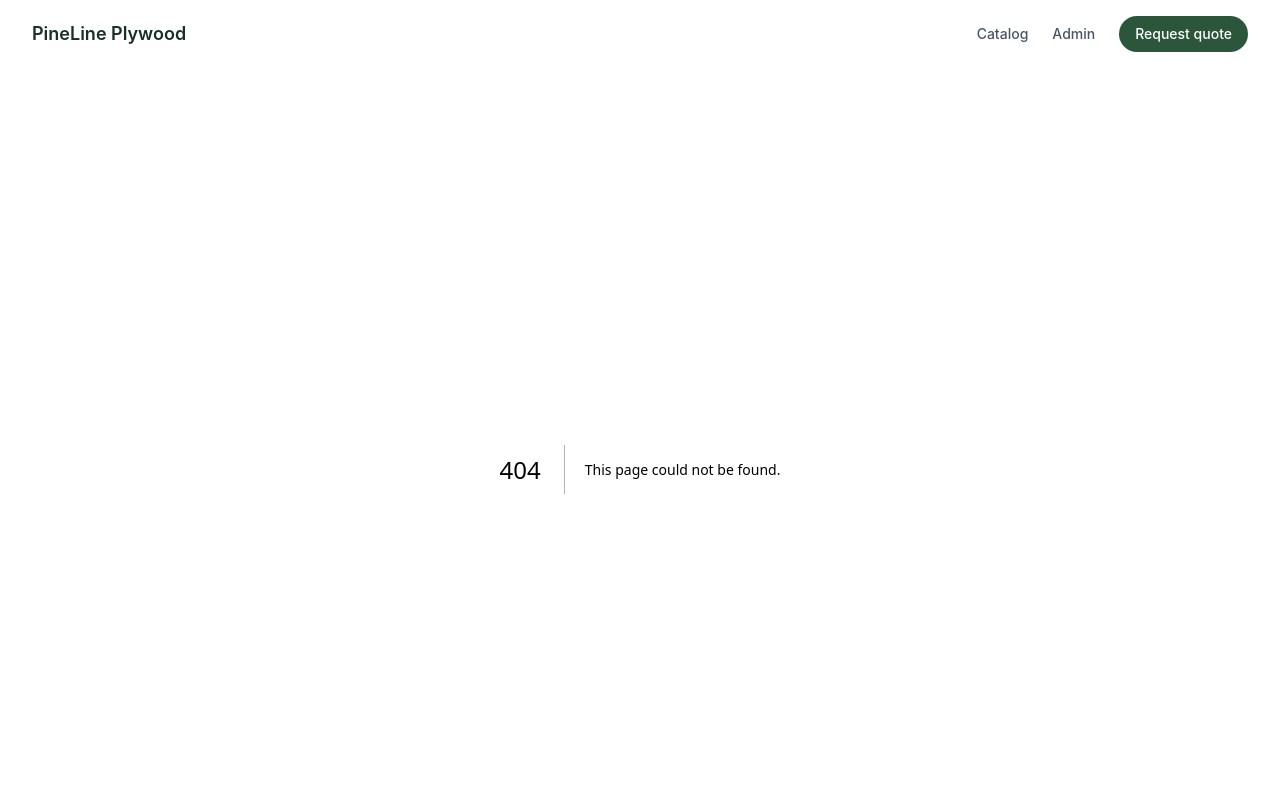
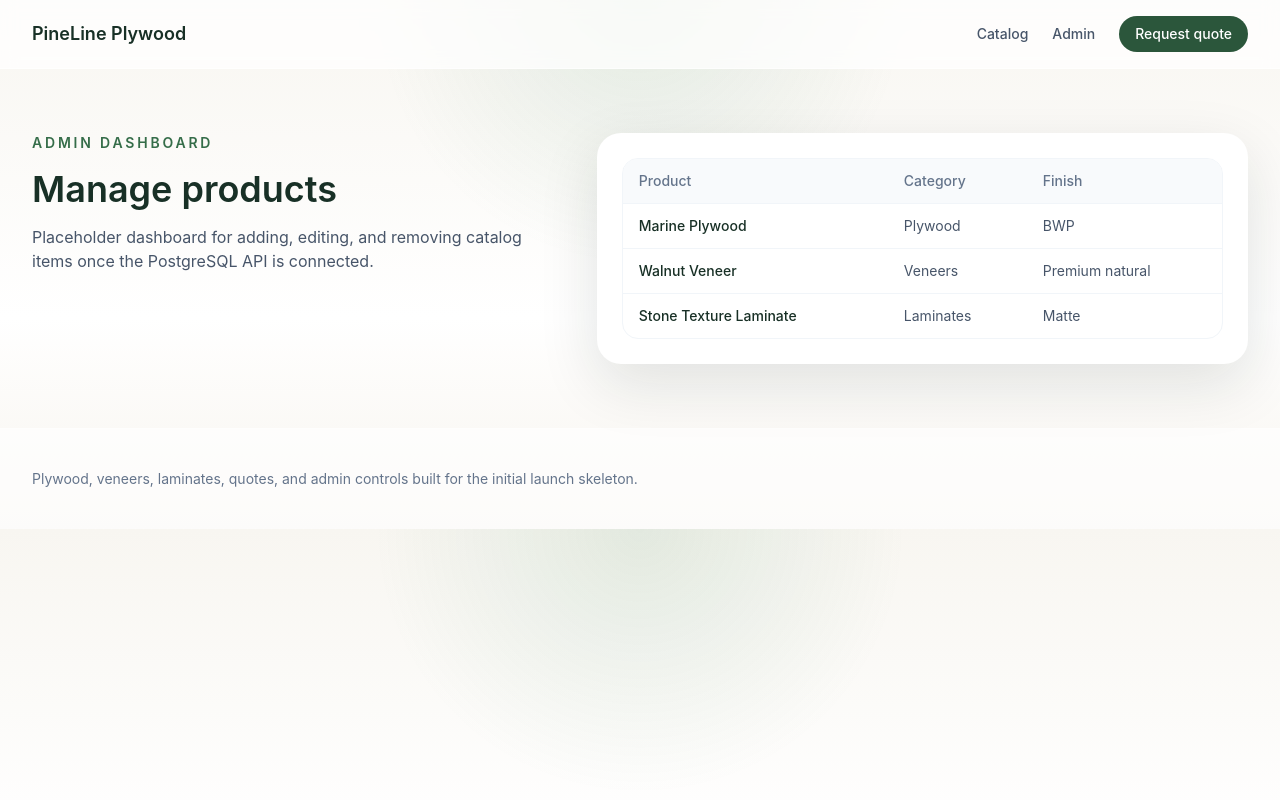
Before and after one commit to manpreet1singh2/ai-saas-lead-scout, a Next.js app: page /admin in a window 1280 px wide. Before the commit this address had no page. Shown: the top 800 px of the page. Built offline with nearby package versions, Linux system fonts and the light colour scheme.

Commit message:
Initial commit for ai-saas-lead-scout

```diff
--- /dev/null
+++ b/app/admin/page.tsx
@@ -0,0 +1,39 @@
+import { products } from '@/lib/mock-data';
+
+export default function AdminPage() {
+  return (
+    <section className="mx-auto max-w-7xl px-6 py-16 lg:px-8">
+      <div className="grid gap-8 lg:grid-cols-[0.9fr_1.1fr]">
+        <div className="space-y-4">
+          <p className="text-sm font-semibold uppercase tracking-[0.2em] text-pine-600">Admin dashboard</p>
+          <h1 className="text-4xl font-semibold text-pine-900">Manage products</h1>
+          <p className="text-slate-600">
+            Placeholder dashboard for adding, editing, and removing catalog items once the PostgreSQL API is connected.
+          </p>
+        </div>
+        <div className="rounded-3xl border border-white/70 bg-white p-6 shadow-soft">
+          <div className="overflow-hidden rounded-2xl border border-slate-100">
+            <table className="w-full text-left text-sm">
+              <thead className="bg-slate-50 text-slate-500">
+                <tr>
+                  <th className="px-4 py-3 font-medium">Product</th>
+                  <th className="px-4 py-3 font-medium">Category</th>
+                  <th className="px-4 py-3 font-medium">Finish</th>
+                </tr>
+              </thead>
+              <tbody>
+                {products.map((product) => (
+                  <tr key={product.id} className="border-t border-slate-100">
+                    <td className="px-4 py-3 font-medium text-pine-900">{product.name}</td>
+                    <td className="px-4 py-3 text-slate-600">{product.category}</td>
+                    <td className="px-4 py-3 text-slate-600">{product.finish}</td>
+                  </tr>
+                ))}
+              </tbody>
+            </table>
+          </div>
+        </div>
+      </div>
+    </section>
+  );
+}
--- /dev/null
+++ b/app/api/products/[id]/route.ts
@@ -0,0 +1,24 @@
+import { NextResponse } from 'next/server';
+import { deleteProduct, updateProduct } from '@/lib/store';
+import { productSchema } from '@/lib/validation';
+
+export const runtime = 'nodejs';
+
+export async function PATCH(request: Request, { params }: { params: { id: string } }) {
+  const { id } = params;
+  const body = await request.json();
+  const parsed = productSchema.partial().safeParse(body);
+
+  if (!parsed.success) {
+    return NextResponse.json({ error: parsed.error.flatten() }, { status: 400 });
+  }
+
+  const product = await updateProduct(id, parsed.data);
+  return NextResponse.json({ product });
+}
+
+export async function DELETE(_: Request, { params }: { params: { id: string } }) {
+  const { id } = params;
+  await deleteProduct(id);
+  return NextResponse.json({ ok: true });
+}
--- /dev/null
+++ b/app/api/products/route.ts
@@ -0,0 +1,22 @@
+import { NextResponse } from 'next/server';
+import { createProduct, listProducts } from '@/lib/store';
+import { productSchema } from '@/lib/validation';
+
+export const runtime = 'nodejs';
+
+export async function GET() {
+  const data = await listProducts();
+  return NextResponse.json({ products: data });
+}
+
+export async function POST(request: Request) {
+  const body = await request.json();
+  const parsed = productSchema.safeParse(body);
+
+  if (!parsed.success) {
+    return NextResponse.json({ error: parsed.error.flatten() }, { status: 400 });
+  }
+
+  const product = await createProduct(parsed.data);
+  return NextResponse.json({ product }, { status: 201 });
+}
--- /dev/null
+++ b/app/api/quotes/route.ts
@@ -0,0 +1,20 @@
+import { NextResponse } from 'next/server';
+import { quoteSchema } from '@/lib/validation';
+import { sendQuoteToN8n } from '@/lib/n8n';
+import { saveQuote } from '@/lib/store';
+
+export const runtime = 'nodejs';
+
+export async function POST(request: Request) {
+  const body = await request.json();
+  const parsed = quoteSchema.safeParse(body);
+
+  if (!parsed.success) {
+    return NextResponse.json({ error: parsed.error.flatten() }, { status: 400 });
+  }
+
+  const quote = await saveQuote(parsed.data);
+  await sendQuoteToN8n(quote);
+
+  return NextResponse.json({ quote }, { status: 201 });
+}
--- /dev/null
+++ b/app/api/recommendations/route.ts
@@ -0,0 +1,35 @@
+import { NextResponse } from 'next/server';
+import { products } from '@/lib/mock-data';
+import { scoreProducts, type RecommendationPreferences } from '@/lib/recommendations';
+import { recommendWithOpenAI } from '@/lib/openai';
+
+export const runtime = 'nodejs';
+
+export async function POST(request: Request) {
+  const preferences = (await request.json()) as RecommendationPreferences;
+
+  if (!preferences || typeof preferences !== 'object') {
+    return NextResponse.json({ error: 'Invalid request body' }, { status: 400 });
+  }
+
+  try {
+    const openAI = process.env.OPENAI_API_KEY ? await recommendWithOpenAI(preferences, products) : null;
+    const recommendations = openAI?.recommendations?.length ? openAI.recommendations : scoreProducts(products, preferences);
+
+    return NextResponse.json({
+      recommendations,
+      source: openAI?.recommendations?.length ? 'openai' : 'local',
+      model: openAI?.model ?? null
+    });
+  } catch (error) {
+    const recommendations = scoreProducts(products, preferences);
+    return NextResponse.json(
+      {
+        recommendations,
+        source: 'local-fallback',
+        error: error instanceof Error ? error.message : 'Recommendation generation failed'
+      },
+      { status: 200 }
+    );
+  }
+}
--- /dev/null
+++ b/app/catalog/page.tsx
@@ -0,0 +1,19 @@
+import { ProductCard } from '@/components/product-card';
+import { products } from '@/lib/mock-data';
+
+export default function CatalogPage() {
+  return (
+    <section className="mx-auto max-w-7xl px-6 py-16 lg:px-8">
+      <div className="max-w-2xl">
+        <p className="text-sm font-semibold uppercase tracking-[0.2em] text-pine-600">Product catalog</p>
+        <h1 className="mt-2 text-4xl font-semibold text-pine-900">Plywood, veneers, and laminates</h1>
+        <p className="mt-4 text-slate-600">Initial catalog skeleton with category filters ready for backend data.</p>
+      </div>
+      <div className="mt-10 grid gap-6 md:grid-cols-2 xl:grid-cols-3">
+        {products.map((product) => (
+          <ProductCard key={product.id} product={product} />
+        ))}
+      </div>
+    </section>
+  );
+}
```
